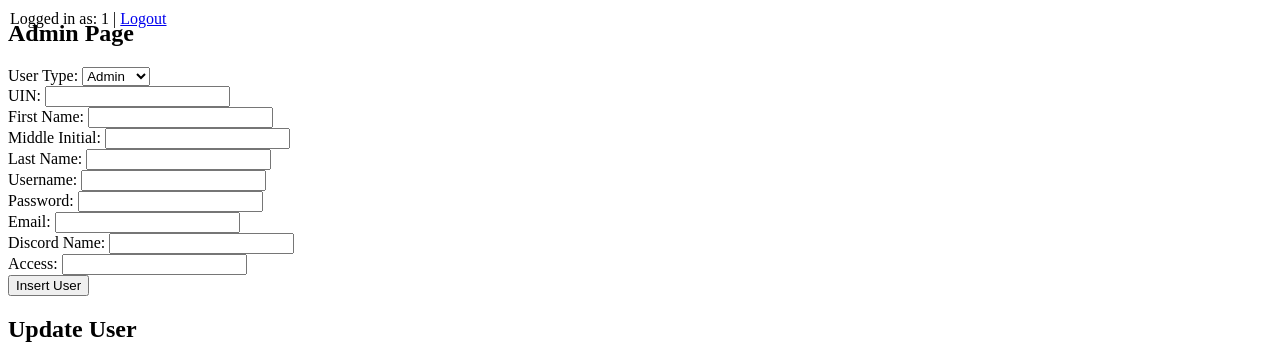
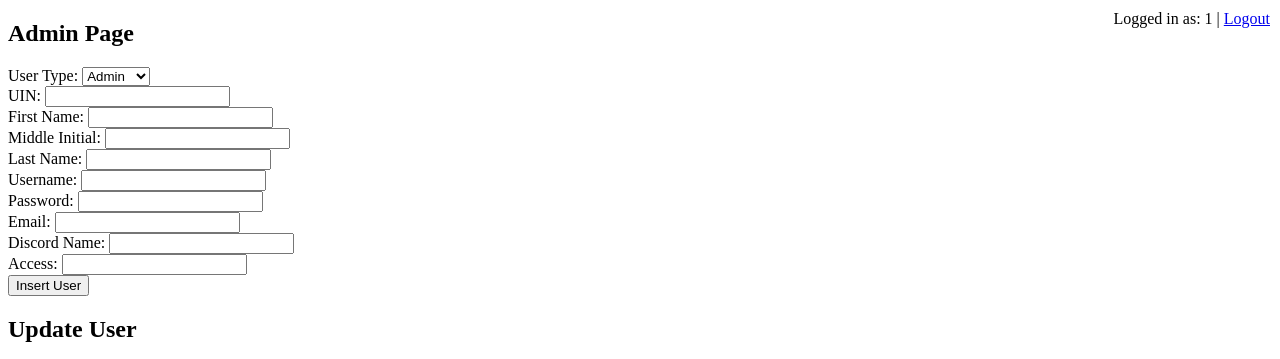
Before and after one commit to loganyc-tx/proj310_team14, a PHP site: page /admin_page.php in a window 1280 px wide. Shown: the top 359 px of the page. Run offline with PHP 8.4, Linux system fonts and the light colour scheme; the visitor is signed in with stand-in values (Sample User, id 1).

Commit message:
Add files via upload

```diff
--- a/header.php
+++ b/header.php
@@ -29,19 +29,19 @@ if (isset($_SESSION["uin"])) {
     <title>Your Page Title</title>
     <!-- Add your other head elements here -->
     <style>
-        /* Add your styles for the top-left area here */
-        .top-left {
+        /* Add your styles for the top-right area here */
+        .top-right {
             position: fixed;
             top: 0;
-            left: 0;
+            right: 0;
             padding: 10px;
         }
     </style>
 </head>
 <body>
 
-<!-- Display "Logged in as: $uin" and Logout button in the top-left corner -->
-<div class="top-left">
+<!-- Display "Logged in as: $uin" and Logout button in the top-right corner -->
+<div class="top-right">
     <span><?php echo $loggedInMessage; ?></span>
     <?php
     // Display the logout button if the user is logged in
```
